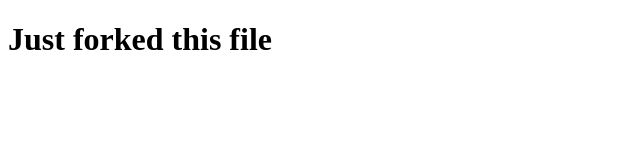
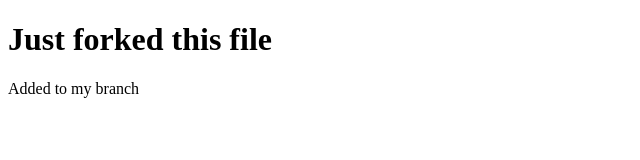
Before and after one commit to tusimegod123/Catalyst04, a plain HTML site: page gilbert.html in a window 1280 px wide. Shown: the whole page, without its empty margins (0-640 px from the left). Drawn offline with Linux system fonts and the light colour scheme.

Commit message:
added file to my branch

```diff
--- a/gilbert.html
+++ b/gilbert.html
@@ -7,5 +7,6 @@
 </head>
 <body>
     <h1>Just forked this file</h1>
+    <p>Added to my branch</p>
 </body>
 </html>
```
